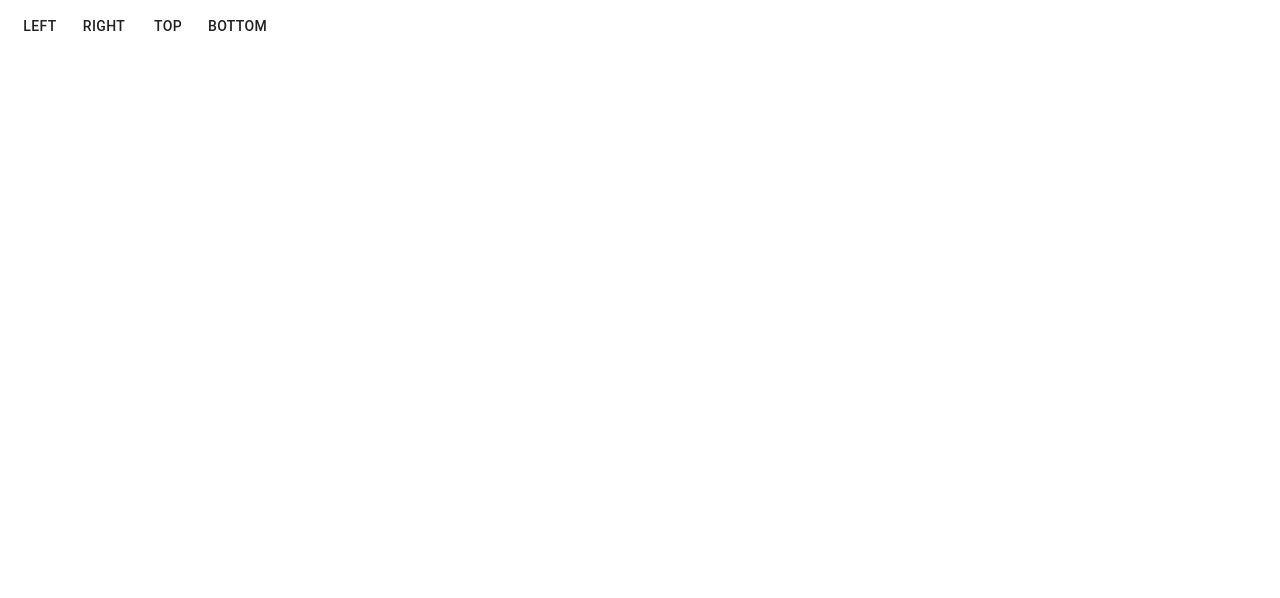
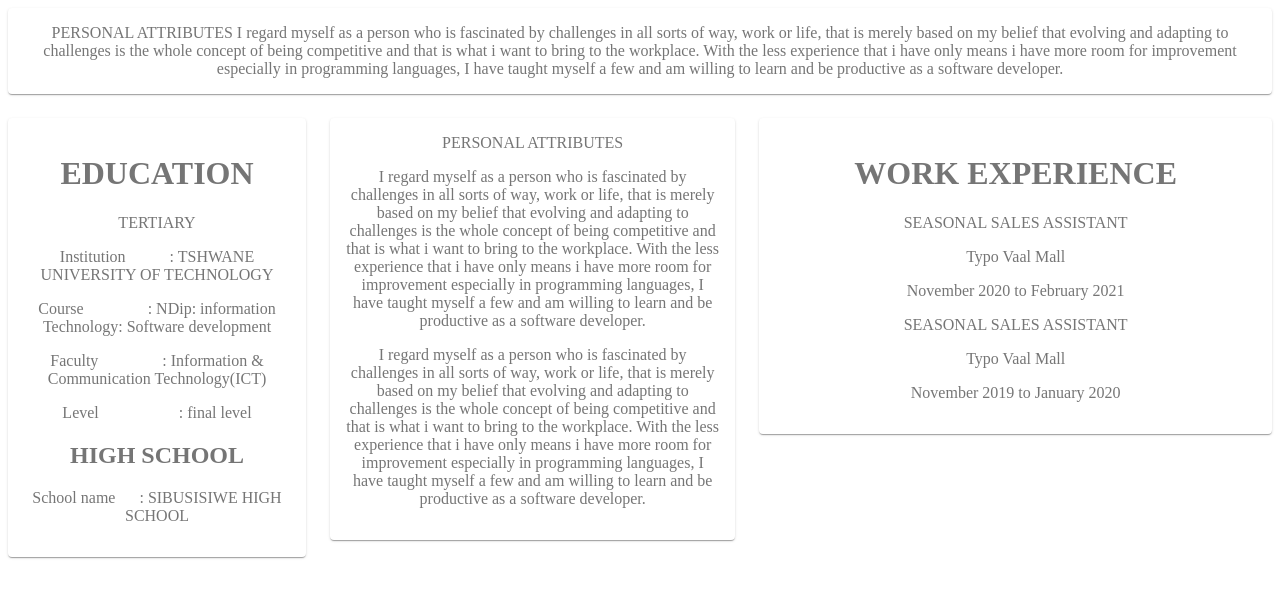
Before and after one commit to NathanaelZondo/react-mxja4h, a React (Create React App) app: page / in a window 1280 px wide. Shown: the top 598 px of the page. Built offline with nearby package versions, Linux system fonts and the light colour scheme.

Commit message:
1 file modified

```diff
--- a/src/App.js
+++ b/src/App.js
@@ -1,81 +1,85 @@
 import React from 'react';
-import clsx from 'clsx';
 import { makeStyles } from '@material-ui/core/styles';
-import Drawer from '@material-ui/core/Drawer';
-import Button from '@material-ui/core/Button';
-import List from '@material-ui/core/List';
-import Divider from '@material-ui/core/Divider';
-import ListItem from '@material-ui/core/ListItem';
-import ListItemIcon from '@material-ui/core/ListItemIcon';
-import ListItemText from '@material-ui/core/ListItemText';
-import InboxIcon from '@material-ui/icons/MoveToInbox';
-import MailIcon from '@material-ui/icons/Mail';
+import Paper from '@material-ui/core/Paper';
+import Grid from '@material-ui/core/Grid';
 
-const useStyles = makeStyles({
-  list: {
-    width: 250,
+const useStyles = makeStyles((theme) => ({
+  root: {
+    flexGrow: 1,
   },
-  fullList: {
-    width: 'auto',
+  paper: {
+    padding: theme.spacing(2),
+    textAlign: 'center',
+    color: theme.palette.text.secondary,
   },
-});
+}));
 
-export default function TemporaryDrawer() {
+export default function FullWidthGrid() {
   const classes = useStyles();
-  const [state, setState] = React.useState({
-    top: false,
-    left: false,
-    bottom: false,
-    right: false,
-  });
-
-  const toggleDrawer = (anchor, open) => (event) => {
-    if (event.type === 'keydown' && (event.key === 'Tab' || event.key === 'Shift')) {
-      return;
-    }
-
-    setState({ ...state, [anchor]: open });
-  };
-
-  const list = (anchor) => (
-    <div
-      className={clsx(classes.list, {
-        [classes.fullList]: anchor === 'top' || anchor === 'bottom',
-      })}
-      role="presentation"
-      onClick={toggleDrawer(anchor, false)}
-      onKeyDown={toggleDrawer(anchor, false)}
-    >
-      <List>
-        {['Inbox', 'Starred', 'Send email', 'Drafts'].map((text, index) => (
-          <ListItem button key={text}>
-            <ListItemIcon>{index % 2 === 0 ? <InboxIcon /> : <MailIcon />}</ListItemIcon>
-            <ListItemText primary={text} />
-          </ListItem>
-        ))}
-      </List>
-      <Divider />
-      <List>
-        {['All mail', 'Trash', 'Spam'].map((text, index) => (
-          <ListItem button key={text}>
-            <ListItemIcon>{index % 2 === 0 ? <InboxIcon /> : <MailIcon />}</ListItemIcon>
-            <ListItemText primary={text} />
-          </ListItem>
-        ))}
-      </List>
-    </div>
-  );
 
   return (
-    <div>
-      {['left', 'right', 'top', 'bottom'].map((anchor) => (
-        <React.Fragment key={anchor}>
-          <Button onClick={toggleDrawer(anchor, true)}>{anchor}</Button>
-          <Drawer anchor={anchor} open={state[anchor]} onClose={toggleDrawer(anchor, false)}>
-            {list(anchor)}
-          </Drawer>
-        </React.Fragment>
-      ))}
+    <div className={classes.root}>
+      <Grid container spacing={3}>
+        <Grid item xs={12}>
+
+          <Paper className={classes.paper}>
+          PERSONAL ATTRIBUTES
+
+I regard myself as a person who is fascinated by challenges in all sorts of way, work or life, that is merely based on my belief that evolving and adapting to challenges is the whole concept of being competitive and that is what i want to bring to the workplace. With the less experience that i have only means i have more room for improvement especially in programming languages, I have taught myself a few and am willing to learn and be productive as a software developer.
+
+
+
+
+          </Paper>
+        </Grid>
+
+        <Grid item xs={6} sm={3}>
+          <Paper className={classes.paper}>
+         <h1> EDUCATION</h1>
+
+         <p>TERTIARY</p>
+
+         <p>Institution     : TSHWANE UNIVERSITY OF TECHNOLOGY</p>
+
+         <p>Course       : NDip: information Technology: Software development</p>
+
+         <p>Faculty       : Information & Communication Technology(ICT)</p>
+
+         <p>Level        : final level</p>
+
+<h2>HIGH SCHOOL</h2>
+
+<p>School name   : SIBUSISIWE HIGH SCHOOL</p>
+
+          </Paper>
+        </Grid>
+        <Grid item  sm={4}>
+          <Paper className={classes.paper}>  PERSONAL ATTRIBUTES
+<p>
+I regard myself as a person who is fascinated by challenges in all sorts of way, work or life, that is merely based on my belief that evolving and adapting to challenges is the whole concept of being competitive and that is what i want to bring to the workplace. With the less experience that i have only means i have more room for improvement especially in programming languages, I have taught myself a few and am willing to learn and be productive as a software developer.</p>
+
+<p>
+I regard myself as a person who is fascinated by challenges in all sorts of way, work or life, that is merely based on my belief that evolving and adapting to challenges is the whole concept of being competitive and that is what i want to bring to the workplace. With the less experience that i have only means i have more room for improvement especially in programming languages, I have taught myself a few and am willing to learn and be productive as a software developer.</p>
+
+
+</Paper>
+        </Grid>
+        <Grid item sm={5} >
+          <Paper className={classes.paper}>
+         <h1> WORK EXPERIENCE</h1>
+
+          <p>SEASONAL SALES ASSISTANT</p>
+<p>Typo Vaal Mall</p>
+<p>November 2020 to February 2021</p>
+
+<p>SEASONAL SALES ASSISTANT</p>
+<p>Typo Vaal Mall</p>
+<p>November 2019 to January 2020</p>
+
+          </Paper>
+        </Grid>
+
+      </Grid>
     </div>
   );
 }
```
